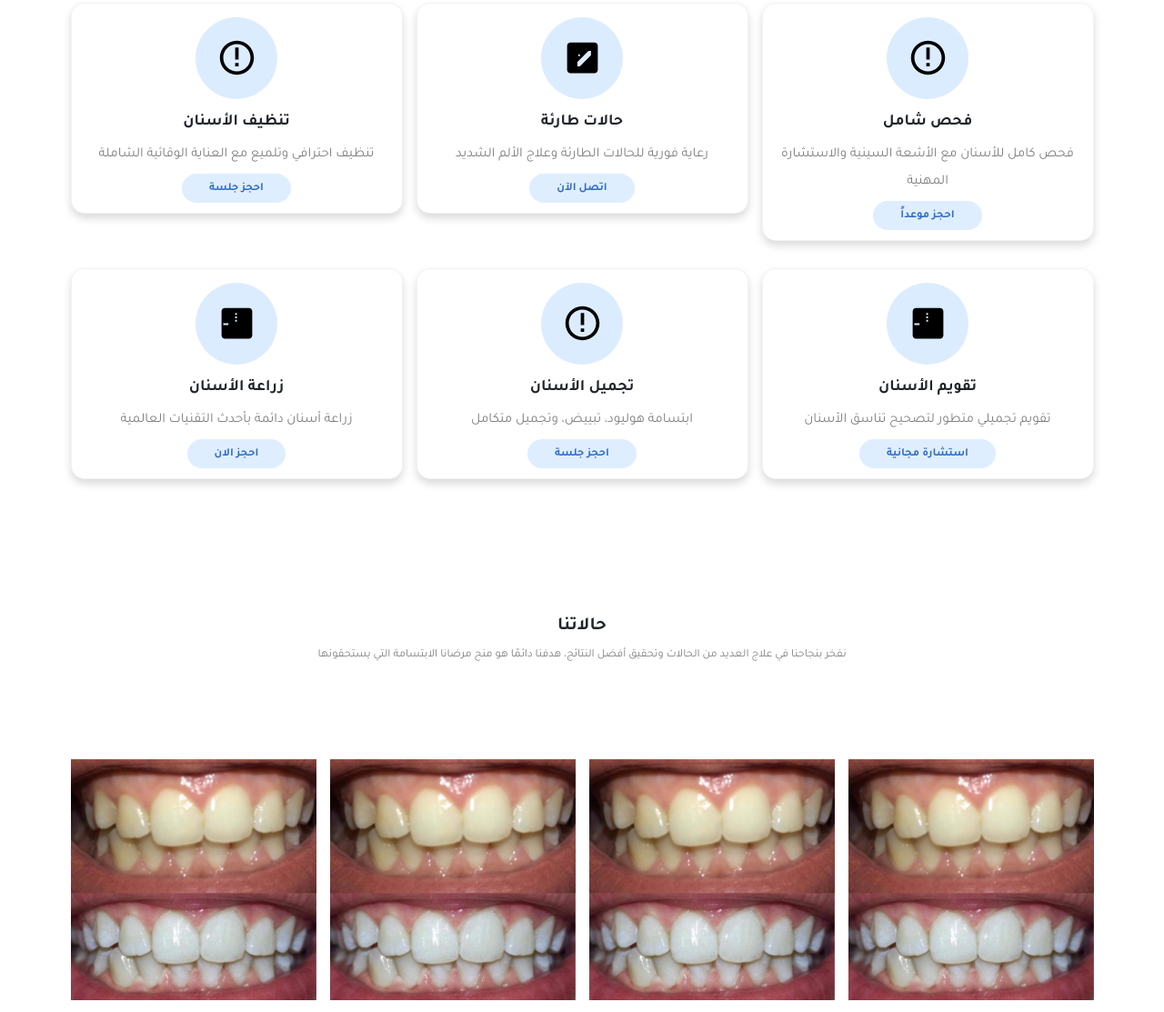
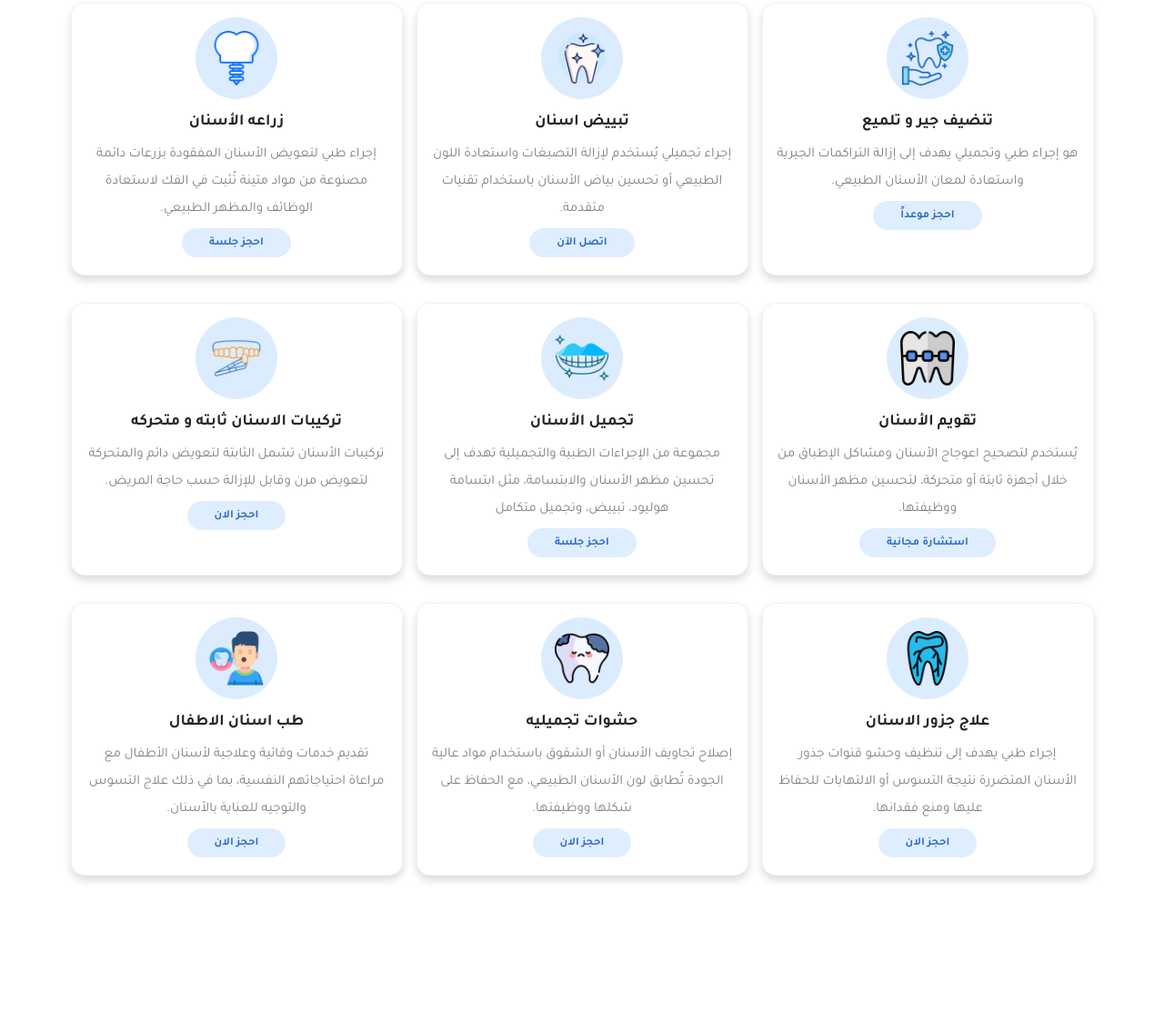
Before and after one commit to ahmedyosry433/Elzohry-Clinics, a website: page index.html in a window 1280 px wide. Shown: the part 1165-2278 px from the top of the page at 91% size. Drawn offline with nearby package versions, Linux system fonts and the light colour scheme.

Commit message:
services ✅

```diff
--- a/js/main.js
+++ b/js/main.js
@@ -12,52 +12,76 @@ allNav.forEach(function(ele){
 // Services
 const services = [
     {
-        icon: `<svg viewBox="0 0 24 24"><path d="M12 2C6.48 2 2 6.48 2 12s4.48 10 10 10 10-4.48 10-10S17.52 2 12 2zm0 18c-4.41 0-8-3.59-8-8s3.59-8 8-8 8 3.59 8 8-3.59 8-8 8zm-1-14h2v7h-2zm0 9h2v2h-2z"/></svg>`,
-        title: 'فحص شامل',
-        description: 'فحص كامل للأسنان مع الأشعة السينية والاستشارة المهنية',
+        icon: `<img class ="img-fluid p-4" src="img/care.png">`,
+        title: 'تنضيف جير و تلميع ',
+        description: 'هو إجراء طبي وتجميلي يهدف إلى إزالة التراكمات الجيرية واستعادة لمعان الأسنان الطبيعي.',
         action: 'احجز موعداً',
         goTo:'#appointment'
     },
     {
-        icon: `<svg viewBox="0 0 24 24"><path d="M19 3H5c-1.1 0-2 .9-2 2v14c0 1.1.9 2 2 2h14c1.1 0 2-.9 2-2V5c0-1.1-.9-2-2-2zm-8.5 14H9v-2.5L15.5 8H17v2.5L10.5 17zm-1-7h1v1h-1v-1z"/></svg>`,
-        title: 'حالات طارئة',
-        description: 'رعاية فورية للحالات الطارئة وعلاج الألم الشديد',
+        icon: `<img class ="img-fluid p-4" src="img/white.png">`,
+        title: 'تبييض اسنان ',
+        description: ' إجراء تجميلي يُستخدم لإزالة التصبغات واستعادة اللون الطبيعي أو تحسين بياض الأسنان باستخدام تقنيات متقدمة.',
         action: 'اتصل الآن',
         goTo:'tel:+201017394834'
     },
     {
-        icon: `<svg viewBox="0 0 24 24"><path d="M12 2C6.48 2 2 6.48 2 12s4.48 10 10 10 10-4.48 10-10S17.52 2 12 2zm0 18c-4.41 0-8-3.59-8-8s3.59-8 8-8 8 3.59 8 8-3.59 8-8 8zm-1-14h2v7h-2zm0 9h2v2h-2z"/></svg>`,
-        title: 'تنظيف الأسنان',
-        description: 'تنظيف احترافي وتلميع مع العناية الوقائية الشاملة',
+        icon:`<img class ="img-fluid p-4" src="img/implant.png">`,
+        title: 'زراعه الأسنان ',
+        description: ' إجراء طبي لتعويض الأسنان المفقودة بزرعات دائمة مصنوعة من مواد متينة تُثبت في الفك لاستعادة الوظائف والمظهر الطبيعي.',
         action: 'احجز جلسة',
         goTo:'#appointment'
 
 
     },
     {
-        icon: `<svg viewBox="0 0 24 24"><path d="M19 3H5c-1.1 0-2 .9-2 2v14c0 1.1.9 2 2 2h14c1.1 0 2-.9 2-2V5c0-1.1-.9-2-2-2zm-7 7h3V9h-2V8h2V7h-3v7h3v-1h-2v-1h2v-1h-3zm-1-4h1v1h-1zm0 2h1v1h-1zm0 2h1v1h-1zm-7 2h3v1H4z"/></svg>`,
+        icon: `<img class ="img-fluid p-4" src="img/ta2wem.png">`,
         title: 'تقويم الأسنان',
-        description: 'تقويم تجميلي متطور لتصحيح تناسق الأسنان',
+        description: 'يُستخدم لتصحيح اعوجاج الأسنان ومشاكل الإطباق من خلال أجهزة ثابتة أو متحركة، لتحسين مظهر الأسنان ووظيفتها.',
         action: 'استشارة مجانية',
         goTo:'tel:+201017394834'
     },
     {
-        icon: `<svg viewBox="0 0 24 24"><path d="M12 2C6.48 2 2 6.48 2 12s4.48 10 10 10 10-4.48 10-10S17.52 2 12 2zm0 18c-4.41 0-8-3.59-8-8s3.59-8 8-8 8 3.59 8 8-3.59 8-8 8zm-1-14h2v7h-2zm0 9h2v2h-2z"/></svg>`,
+        icon: `<img class ="img-fluid p-4" src="img/tagmil.png">`,
         title: 'تجميل الأسنان',
-        description: 'ابتسامة هوليود، تبييض، وتجميل متكامل',
+        description: ' مجموعة من الإجراءات الطبية والتجميلية تهدف إلى تحسين مظهر الأسنان والابتسامة، مثل ابتسامة هوليود، تبييض، وتجميل متكامل',
         action: 'احجز جلسة',
         goTo:'#appointment'
 
     },
     {
-        icon: `<svg viewBox="0 0 24 24"><path d="M19 3H5c-1.1 0-2 .9-2 2v14c0 1.1.9 2 2 2h14c1.1 0 2-.9 2-2V5c0-1.1-.9-2-2-2zm-7 7h3V9h-2V8h2V7h-3v7h3v-1h-2v-1h2v-1h-3zm-1-4h1v1h-1zm0 2h1v1h-1zm0 2h1v1h-1zm-7 2h3v1H4z"/></svg>`,
-        title: 'زراعة الأسنان',
-        description: 'زراعة أسنان دائمة بأحدث التقنيات العالمية',
+        icon: `<img class ="img-fluid p-4" src="img/tarkeb.png">`,
+        title: 'تركيبات الاسنان ثابته و متحركه ',
+        description: 'تركيبات الأسنان تشمل الثابتة لتعويض دائم والمتحركة لتعويض مرن وقابل للإزالة حسب حاجة المريض.',
+        action: 'احجز الان',
+        goTo:'#appointment'
+
+    },
+    {
+        icon: `<img class ="img-fluid p-4" src="img/3sb.png">`,
+        title: 'علاج جزور الاسنان   ',
+        description: ' إجراء طبي يهدف إلى تنظيف وحشو قنوات جذور الأسنان المتضررة نتيجة التسوس أو الالتهابات للحفاظ عليها ومنع فقدانها.',
+        action: 'احجز الان',
+        goTo:'#appointment'
+
+    },
+    {
+        icon: `<img class ="img-fluid p-4" src="img/74w.png">`,
+        title: 'حشوات تجميليه',
+        description: ' إصلاح تجاويف الأسنان أو الشقوق باستخدام مواد عالية الجودة تُطابق لون الأسنان الطبيعي، مع الحفاظ على شكلها ووظيفتها.',
+        action: 'احجز الان',
+        goTo:'#appointment'
+
+    },
+    {
+        icon: `<img class ="img-fluid p-4" src="img/children.png">`,
+        title: 'طب اسنان الاطفال',
+        description: ' تقديم خدمات وقائية وعلاجية لأسنان الأطفال مع مراعاة احتياجاتهم النفسية، بما في ذلك علاج التسوس والتوجيه للعناية بالأسنان.',
         action: 'احجز الان',
         goTo:'#appointment'
 
     }
-  ];
+];
 
   const servicesGrid = document.getElementById('servicesGrid');
 
--- a/sass/_components.scss
+++ b/sass/_components.scss
@@ -100,6 +100,7 @@
     border-radius: 1.5rem;
     border: 1px solid rgba(0, 0, 0, 0.05);
 
+    min-height: 30rem;
     &:hover {
     transform: translateY(-5px);
     box-shadow: 0 20px 25px -5px rgba(0, 0, 0, 0.1),
@@ -121,6 +122,8 @@
 
     &:hover::before {
       opacity: 0.95;
+      color: white !important;
+
     }
 }
 .service-icon {
@@ -140,6 +143,9 @@
     background: white;
     transform: scale(1.1);
 }
+.service-card:hover .service-description {
+    color: white !important;
+}
 .service-title {
     transition: all 0.4s ease;
 }
@@ -155,11 +161,7 @@
     transition: all 0.4s ease;
     opacity: 0.9;
 }
-.service-card:hover .service-title,
-.service-card:hover .service-description,
-.service-card:hover .service-action {
-    color: white;
-}
+
 .service-card:hover .service-action {
     background: white;
     color: var(--primary-color);
```
Also changed, not shown: css/style.css, img/3sb.png (added), img/74w.png (added), img/care.png (added), img/children.png (added), img/implant.png (added), img/ta2wem.png (added), img/tagmil.png (added), img/tarkeb.png (added), img/white.png (added).
